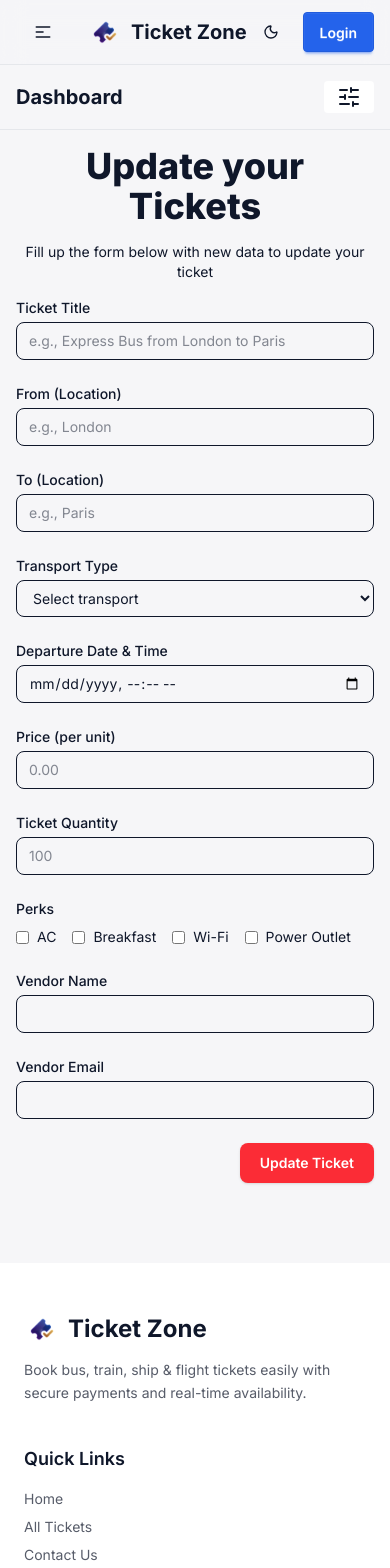
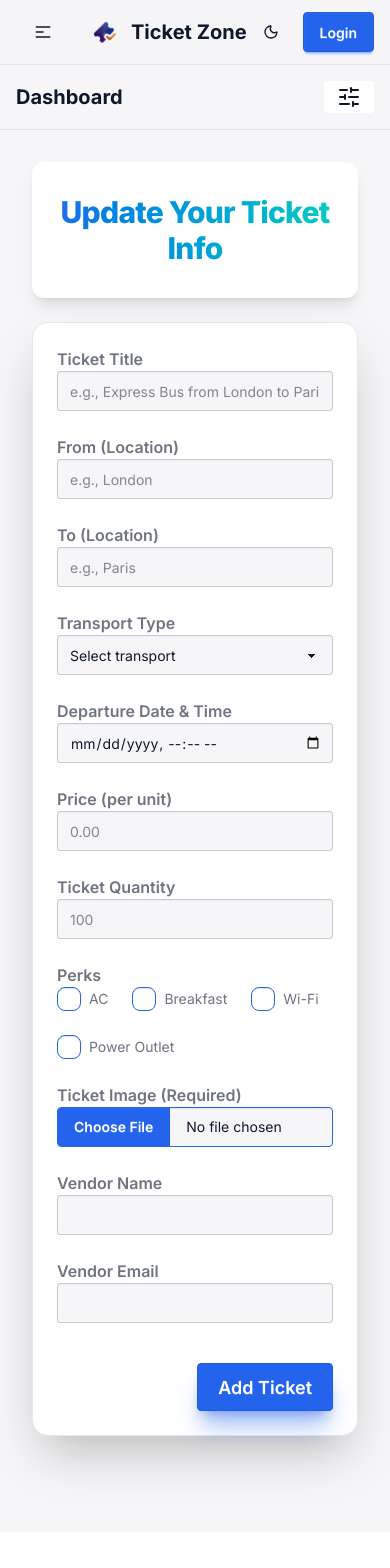
Before and after one commit to Turzo02/Ticket-Zone-FrontEnd, a React (Vite) app: page /dashboard/update-ticket-details/1 in a window 390 px wide. Shown: the top 1568 px of the page. Built offline with nearby package versions, Linux system fonts and the light colour scheme; no server answers.

Commit message:
Update Ticket Info Page UI Improved with Hosted Img url

```diff
--- a/src/Pages/Dashboard/Vendor/UpdateTicket/UpdateTicket.jsx
+++ b/src/Pages/Dashboard/Vendor/UpdateTicket/UpdateTicket.jsx
@@ -4,6 +4,7 @@ import useAxiosSecure from "../../../../Hooks/useAxiousSecure";
 import useAuth from "../../../../Hooks/useAuth";
 import { useForm } from "react-hook-form";
 import Swal from "sweetalert2";
+import axios from "axios";
 
 const UpdateTicket = () => {
   const { id } = useParams();
@@ -15,143 +16,168 @@ const UpdateTicket = () => {
     formState: { errors },
   } = useForm();
 
-  const handleUpdateTicket = (data) => {
-    const finalData = { ...data, status: "pending" };
-    axiosSecure
-      .patch(`/ticket/${id}`, finalData)
-      .then((res) => {
-        console.log("after post data", res.data);
-        // Show success alert
+    const handleUpdateTicket = async (data) => {
+    console.log(data);
+
+    try {
+      const ticketImg = data.photo[0];
+      const formData = new FormData();
+      formData.append("image", ticketImg);
+
+      // Image Upload
+      const img_Api_Url = `https://api.imgbb.com/1/upload?key=${
+        import.meta.env.VITE_IMG_UPLOAD_API
+      }`;
+
+      const imgRes = await axios.post(img_Api_Url, formData);
+      const hostedImg = imgRes.data.data.url;
+
+      console.log("Hosted Image URL:", hostedImg);
+
+      // Ticket Data Submission
+      const finalData = {
+        ...data,
+        status: "pending",
+        photo: hostedImg,
+      };
+
+      const ticketRes = await axiosSecure.patch(`/ticket/${id}`, finalData);
+      console.log("after Update data", ticketRes.data);
       Swal.fire({
         icon: "success",
         title: "Ticket Updated!",
-          text: "Your ticket has been successfully Updated.",
+        text: "Your ticket Info has been successfully Added.",
         confirmButtonText: "OK",
       });
-      })
-      .catch((error) => {
-        console.log(error);
+    } catch (error) {
+      console.error("Error during ticket process:", error);
+      // Show error alert
       Swal.fire({
         icon: "error",
         title: "Oops...",
-          text: "Something went wrong while Updating your ticket!",
+        text: "Something went wrong while Updating your ticket! Please check the console for details.",
         confirmButtonText: "OK",
       });
-      });
+    }
   };
 
   return (
     <div>
-      <h1 className="text-4xl font-extrabold text-center md:text-left ">
-        Update your Tickets
+
+    <div className="p-4 sm:p-8 bg-base-100 text-base-content max-w-7xl mx-auto">
+      <div className="text-center py-8 mb-6 md:py-8  bg-base-200 rounded-xl shadow-lg">
+        <h1 className="text-3xl md:text-4xl font-extrabold tracking-tight bg-clip-text text-transparent bg-linear-to-r from-primary to-accent">
+          Update Your Ticket Info
         </h1>
-      <p className="text-sm font-semi text-center md:text-left my-4">
-        Fill up the form below with new data to update your ticket
-      </p>
+      </div>
 
-      <div>
-        {/* form */}
+      <div className="rounded-2xl border border-base-300 bg-base-200 p-6 lg:p-8 shadow-2xl">
         <form
           className="grid grid-cols-1 md:grid-cols-2 gap-6"
           onSubmit={handleSubmit(handleUpdateTicket)}
         >
           {/* Ticket Title */}
-          <div className="md:col-span-2">
-            <label className="block text-sm font-medium mb-1">
-              Ticket Title
+          <div className="form-control md:col-span-2">
+            <label className="label">
+              <span className="label-text font-semibold">Ticket Title</span>
             </label>
             <input
               {...register("title", { required: "Ticket Title is required" })}
               type="text"
               placeholder="e.g., Express Bus from London to Paris"
-              className="w-full rounded-lg border bg-muted px-3 py-2 text-sm text-foreground placeholder-muted-foreground focus:ring-primary focus:border-primary"
+              // Use DaisyUI input classes
+              className="input input-bordered w-full"
             />
             {errors.title && (
-              <p className="text-red-500 text-sm mt-1">
-                {errors.title.message}
-              </p>
+              <p className="text-error text-sm mt-1">{errors.title.message}</p>
             )}
           </div>
 
           {/* From */}
-          <div>
-            <label className="block text-sm font-medium mb-1">
-              From (Location)
+          <div className="form-control">
+            <label className="label">
+              <span className="label-text font-semibold">From (Location)</span>
             </label>
             <input
               {...register("from", { required: "From location is required" })}
               type="text"
               placeholder="e.g., London"
-              className="w-full rounded-lg border bg-muted px-3 py-2 text-sm text-foreground placeholder-muted-foreground focus:ring-primary focus:border-primary"
+              className="input input-bordered w-full"
             />
             {errors.from && (
-              <p className="text-red-500 text-sm mt-1">{errors.from.message}</p>
+              <p className="text-error text-sm mt-1">{errors.from.message}</p>
             )}
           </div>
 
           {/* To */}
-          <div>
-            <label className="block text-sm font-medium mb-1">
-              To (Location)
+          <div className="form-control">
+            <label className="label">
+              <span className="label-text font-semibold">To (Location)</span>
             </label>
             <input
               {...register("to", { required: "To location is required" })}
               type="text"
               placeholder="e.g., Paris"
-              className="w-full rounded-lg border bg-muted px-3 py-2 text-sm text-foreground placeholder-muted-foreground focus:ring-primary focus:border-primary"
+              className="input input-bordered w-full"
             />
             {errors.to && (
-              <p className="text-red-500 text-sm mt-1">{errors.to.message}</p>
+              <p className="text-error text-sm mt-1">{errors.to.message}</p>
             )}
           </div>
 
           {/* Transport Type */}
-          <div>
-            <label className="block text-sm font-medium mb-1">
-              Transport Type
+          <div className="form-control">
+            <label className="label">
+              <span className="label-text font-semibold">Transport Type</span>
             </label>
             <select
               {...register("transportType", {
                 required: "Transport type is required",
               })}
-              className="w-full rounded-lg border bg-muted px-3 py-2 text-sm text-foreground focus:ring-primary focus:border-primary"
+              // Use DaisyUI select classes
+              className="select select-bordered w-full"
+              defaultValue=""
             >
-              <option value="">Select transport</option>
+              <option value="" disabled>
+                Select transport
+              </option>
               <option>Bus</option>
               <option>Train</option>
               <option>Flight</option>
               <option>Ship</option>
             </select>
             {errors.transportType && (
-              <p className="text-red-500 text-sm mt-1">
+              <p className="text-error text-sm mt-1">
                 {errors.transportType.message}
               </p>
             )}
           </div>
 
           {/* Departure Date */}
-          <div>
-            <label className="block text-sm font-medium mb-1">
+          <div className="form-control">
+            <label className="label">
+              <span className="label-text font-semibold">
                 Departure Date & Time
+              </span>
             </label>
             <input
               {...register("departure", {
                 required: "Departure date & time is required",
               })}
               type="datetime-local"
-              className="w-full rounded-lg border bg-muted px-3 py-2 text-sm text-foreground focus:ring-primary focus:border-primary"
+              className="input input-bordered w-full"
             />
             {errors.departure && (
-              <p className="text-red-500 text-sm mt-1">
+              <p className="text-error text-sm mt-1">
                 {errors.departure.message}
               </p>
             )}
           </div>
 
           {/* Price */}
-          <div>
-            <label className="block text-sm font-medium mb-1">
-              Price (per unit)
+          <div className="form-control">
+            <label className="label">
+              <span className="label-text font-semibold">Price (per unit)</span>
             </label>
             <input
               {...register("price", {
@@ -160,19 +186,17 @@ const UpdateTicket = () => {
               })}
               type="number"
               placeholder="0.00"
-              className="w-full rounded-lg border bg-muted px-3 py-2 text-sm text-foreground placeholder-muted-foreground focus:ring-primary focus:border-primary"
+              className="input input-bordered w-full"
             />
             {errors.price && (
-              <p className="text-red-500 text-sm mt-1">
-                {errors.price.message}
-              </p>
+              <p className="text-error text-sm mt-1">{errors.price.message}</p>
             )}
           </div>
 
           {/* Quantity */}
-          <div>
-            <label className="block text-sm font-medium mb-1">
-              Ticket Quantity
+          <div className="form-control">
+            <label className="label">
+              <span className="label-text font-semibold">Ticket Quantity</span>
             </label>
             <input
               {...register("quantity", {
@@ -181,107 +205,125 @@ const UpdateTicket = () => {
               })}
               type="number"
               placeholder="100"
-              className="w-full rounded-lg border bg-muted px-3 py-2 text-sm text-foreground placeholder-muted-foreground focus:ring-primary focus:border-primary"
+              className="input input-bordered w-full"
             />
             {errors.quantity && (
-              <p className="text-red-500 text-sm mt-1">
+              <p className="text-error text-sm mt-1">
                 {errors.quantity.message}
               </p>
             )}
           </div>
 
           {/* Perks */}
-          <div className="md:col-span-2">
-            <label className="block text-sm font-medium mb-2">Perks</label>
-            <div className="flex flex-wrap gap-4 text-sm">
-              <label className="flex items-center gap-2">
+          <div className="form-control md:col-span-2">
+            <label className="label">
+              <span className="label-text font-semibold">Perks</span>
+            </label>
+            <div className="flex flex-wrap gap-6 text-sm">
+              <label className="label cursor-pointer gap-2">
                 <input
-                  {...register("perks")}
+                  {...register("perks", { required: "Perks are required" })}
                   type="checkbox"
                   value="AC"
-                  className="rounded border text-primary focus:ring-primary"
-                />{" "}
-                AC
+                  className="checkbox checkbox-primary"
+                />
+                <span className="label-text">AC</span>
               </label>
-              <label className="flex items-center gap-2">
+              <label className="label cursor-pointer gap-2">
                 <input
                   {...register("perks")}
                   type="checkbox"
                   value="Breakfast"
-                  className="rounded border text-primary focus:ring-primary"
-                />{" "}
-                Breakfast
+                  className="checkbox checkbox-primary"
+                />
+                <span className="label-text">Breakfast</span>
               </label>
-              <label className="flex items-center gap-2">
+              <label className="label cursor-pointer gap-2">
                 <input
                   {...register("perks")}
                   type="checkbox"
                   value="Wi-Fi"
-                  className="rounded border text-primary focus:ring-primary"
-                />{" "}
-                Wi-Fi
+                  className="checkbox checkbox-primary"
+                />
+                <span className="label-text">Wi-Fi</span>
               </label>
-              <label className="flex items-center gap-2">
+              <label className="label cursor-pointer gap-2">
                 <input
                   {...register("perks")}
                   type="checkbox"
                   value="Power Outlet"
-                  className="rounded border text-primary focus:ring-primary"
-                />{" "}
-                Power Outlet
+                  className="checkbox checkbox-primary"
+                />
+                <span className="label-text">Power Outlet</span>
               </label>
             </div>
+            {errors.perks && (
+              <p className="text-error text-sm mt-1">{errors.perks.message}</p>
+            )}
           </div>
 
-          {/* Image Upload I will handle it later */}
-          {/* <div className="md:col-span-2">
-            <label className="block text-sm font-medium mb-1">Image Upload (via imgbb)</label>
-            <div className="flex items-center justify-center rounded-lg border-2 border-dashed bg-muted p-6 cursor-pointer hover:bg-muted/70 transition text-center">
-              <span className="material-symbols-outlined text-4xl text-muted-foreground">upload_file</span>
-              <div className="mt-2 text-muted-foreground">
-                <p className="text-sm">Click to browse or drag and drop</p>
-                <p className="text-xs">PNG, JPG, GIF up to 10MB</p>
+          {/* Image Upload */}
+          <div className="form-control md:col-span-2">
+            <label className="label">
+              <span className="label-text font-semibold">
+                Ticket Image (Required)
+              </span>
+            </label>
+
+            <input
+              type="file"
+              {...register("photo", { required: true })}
+              className="file-input file-input-bordered file-input-primary w-full"
+              placeholder="Your Photo"
+            />
+
+            {errors.photo && errors.photo.type === "required" && (
+              <p className="text-error text-sm mt-1">Photo is required.</p>
+            )}
           </div>
-            </div>
-          </div> */}
 
-          {/* Vendor */}
-          <div>
-            <label className="block text-sm font-medium mb-1">
-              Vendor Name
+          {/* Vendor Name (Read-Only) */}
+          <div className="form-control">
+            <label className="label">
+              <span className="label-text font-semibold">Vendor Name</span>
             </label>
             <input
               readOnly
               type="text"
               value={user?.displayName || ""}
               {...register("vendorName")}
-              className="w-full rounded-lg border bg-muted px-3 py-2 text-sm text-muted-foreground cursor-not-allowed"
+              // Use input-disabled for read-only fields
+              className="input input-bordered w-full input-disabled"
             />
           </div>
 
-          <div>
-            <label className="block text-sm font-medium mb-1">
-              Vendor Email
+          {/* Vendor Email (Read-Only) */}
+
+          <div className="form-control">
+            <label className="label">
+              <span className="label-text font-semibold">Vendor Email</span>
             </label>
             <input
               readOnly
               type="email"
               value={user?.email || ""}
               {...register("vendorEmail")}
-              className="w-full rounded-lg border bg-muted px-3 py-2 text-sm text-muted-foreground cursor-not-allowed"
+              className="input input-bordered w-full input-disabled"
             />
           </div>
 
           {/* Submit Button */}
-          <div className="md:col-span-2 text-right">
+          <div className="md:col-span-2 text-right pt-4">
             <button
               type="submit"
-              className="inline-flex items-center gap-2 rounded-lg  px-5 py-2.5 text-sm font-semibold text-white bg-red-500 shadow-sm hover:bg-primary/80 transition cursor-pointer"
+              // Use DaisyUI btn-primary
+              className="btn btn-lg btn-primary shadow-xl shadow-primary/40 transition"
             >
-              Update Ticket
+              Add Ticket
             </button>
           </div>
         </form>
+      </div>
     </div>
     </div>
   );
```
Lines whose indentation alone changed are shown as unchanged.
